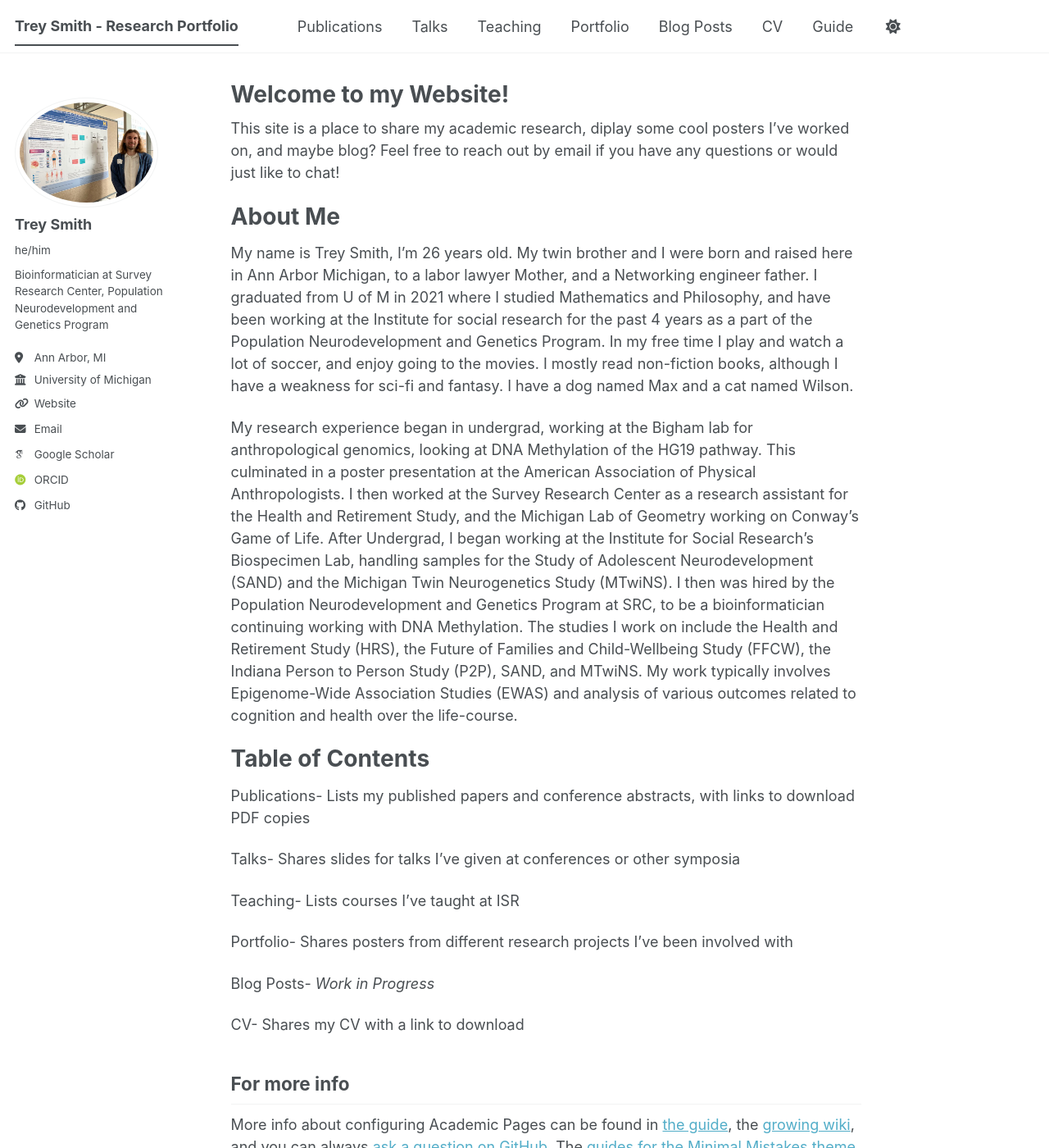
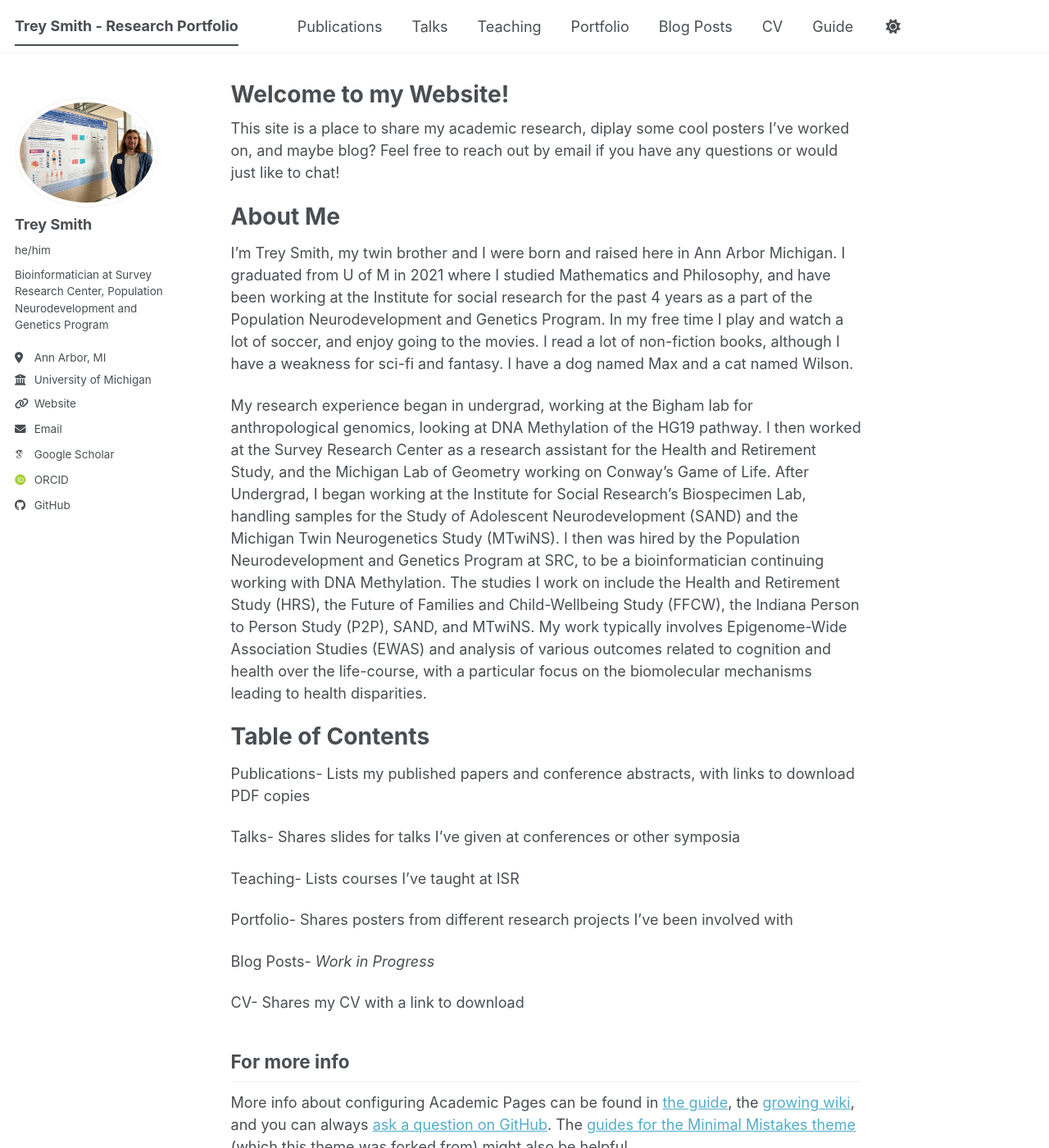
Before and after one commit to Treys925/Treys925.github.io, a Jekyll site: the page built from _pages/about.md, in a window 1280 px wide and 1400 px high. Shown: the whole window at 82% size. Built offline with Jekyll 4.4.1, drawn with Linux system fonts in a browser that asks for light colours; some web fonts are replaced; a script bundle is joined from its source files by our own code; library files that are not in the unit come from our copies.

Commit message:
Update about.md

```diff
--- a/_pages/about.md
+++ b/_pages/about.md
@@ -12,9 +12,9 @@
 
 About Me
 ======
-My name is Trey Smith, I’m 26 years old. My twin brother and I were born and raised here in Ann Arbor Michigan, to a labor lawyer Mother, and a Networking engineer father. I graduated from U of M in 2021 where I studied Mathematics and Philosophy, and have been working at the Institute for social research for the past 4 years as a part of the Population Neurodevelopment and Genetics Program. In my free time I play and watch a lot of soccer, and enjoy going to the movies. I mostly read non-fiction books, although I have a weakness for sci-fi and fantasy. I have a dog named Max and a cat named Wilson.
+I'm Trey Smith, my twin brother and I were born and raised here in Ann Arbor Michigan. I graduated from U of M in 2021 where I studied Mathematics and Philosophy, and have been working at the Institute for social research for the past 4 years as a part of the Population Neurodevelopment and Genetics Program. In my free time I play and watch a lot of soccer, and enjoy going to the movies. I read a lot of non-fiction books, although I have a weakness for sci-fi and fantasy. I have a dog named Max and a cat named Wilson.
 
-My research experience began in undergrad, working at the Bigham lab for anthropological genomics, looking at DNA Methylation of the HG19 pathway. This culminated in a poster presentation at the American Association of Physical Anthropologists. I then worked at the Survey Research Center as a research assistant for the Health and Retirement Study, and the Michigan Lab of Geometry working on Conway’s Game of Life.  After Undergrad, I began working at the Institute for Social Research’s Biospecimen Lab, handling samples for the Study of Adolescent Neurodevelopment (SAND) and the Michigan Twin Neurogenetics Study (MTwiNS). I then was hired by the Population Neurodevelopment and Genetics Program at SRC, to be a bioinformatician continuing working with DNA Methylation. The studies I work on include the Health and Retirement Study (HRS), the Future of Families and Child-Wellbeing Study (FFCW), the Indiana Person to Person Study (P2P), SAND, and MTwiNS. My work typically involves Epigenome-Wide Association Studies (EWAS) and analysis of various outcomes related to cognition and health over the life-course.
+My research experience began in undergrad, working at the Bigham lab for anthropological genomics, looking at DNA Methylation of the HG19 pathway. I then worked at the Survey Research Center as a research assistant for the Health and Retirement Study, and the Michigan Lab of Geometry working on Conway’s Game of Life.  After Undergrad, I began working at the Institute for Social Research’s Biospecimen Lab, handling samples for the Study of Adolescent Neurodevelopment (SAND) and the Michigan Twin Neurogenetics Study (MTwiNS). I then was hired by the Population Neurodevelopment and Genetics Program at SRC, to be a bioinformatician continuing working with DNA Methylation. The studies I work on include the Health and Retirement Study (HRS), the Future of Families and Child-Wellbeing Study (FFCW), the Indiana Person to Person Study (P2P), SAND, and MTwiNS. My work typically involves Epigenome-Wide Association Studies (EWAS) and analysis of various outcomes related to cognition and health over the life-course, with a particular focus on the biomolecular mechanisms leading to health disparities.
 
 
 Table of Contents
```
